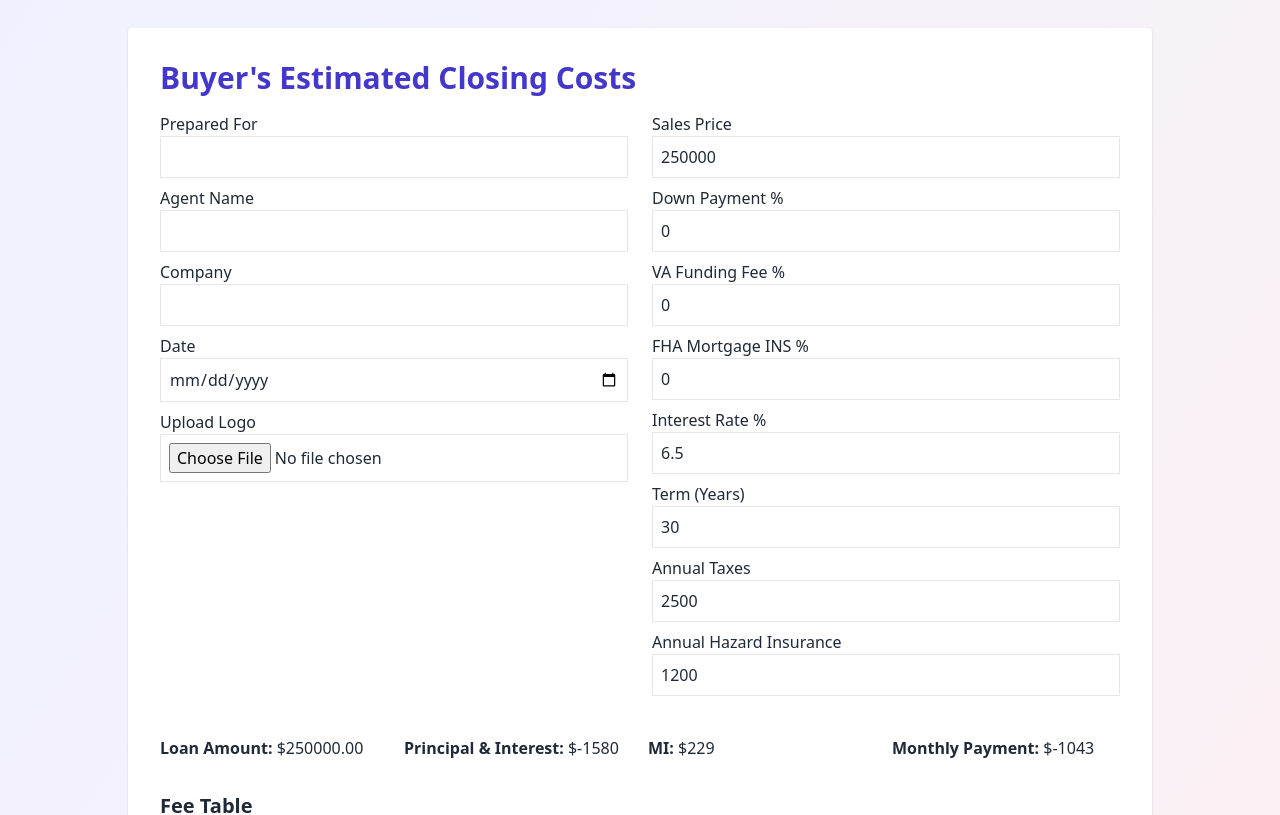
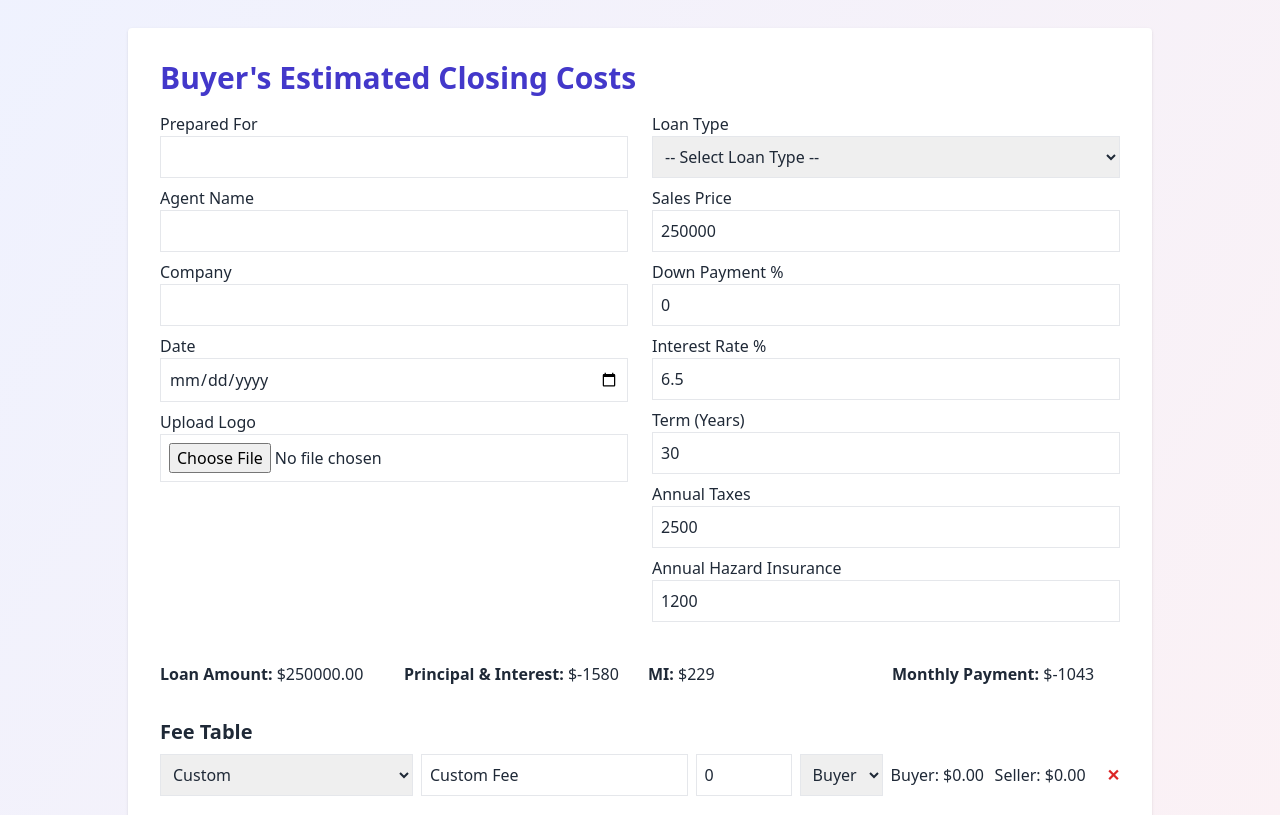
Before and after one commit to VistonPro/VistonPro-site, a React (Vite) app: page /pro-tools in a window 1280 px wide. Shown: the part 260-1075 px from the top of the page. Built offline with nearby package versions, Linux system fonts and the light colour scheme.

Commit message:
Full rebuild: adds Loan Type, dropdown fee types, VLOOKUP, auto logic

```diff
--- a/src/ClosingCostApp.jsx
+++ b/src/ClosingCostApp.jsx
@@ -1,27 +1,42 @@
 import React, { useState } from "react";
 
 export default function ClosingCostApp() {
-  // === Deal & Agent Info ===
+  // === Loan & Deal Info ===
   const [preparedFor, setPreparedFor] = useState("");
   const [agentName, setAgentName] = useState("");
   const [company, setCompany] = useState("");
   const [date, setDate] = useState("");
   const [logo, setLogo] = useState(null);
 
-  // === Loan Inputs ===
+  const [loanType, setLoanType] = useState("");
   const [salesPrice, setSalesPrice] = useState(250000);
   const [downPaymentPercent, setDownPaymentPercent] = useState(0);
-  const [vaFeePercent, setVaFeePercent] = useState(0);
-  const [fhaFeePercent, setFhaFeePercent] = useState(0);
   const [interestRate, setInterestRate] = useState(6.5);
   const [termYears, setTermYears] = useState(30);
   const [annualTaxes, setAnnualTaxes] = useState(2500);
   const [annualInsurance, setAnnualInsurance] = useState(1200);
 
-  // === Loan Math ===
+  const [vaFeePercent, setVaFeePercent] = useState(0);
+  const [fhaFeePercent, setFhaFeePercent] = useState(0);
+
+  // === Title Insurance Chart ===
+  const titleInsuranceChart = [
+    { price: 28000, owner: 250, lender: 175 },
+    { price: 29000, owner: 256, lender: 175 },
+    { price: 30000, owner: 262, lender: 175 },
+    { price: 50000, owner: 382, lender: 189.75 },
+    { price: 100000, owner: 582, lender: 250 },
+    { price: 200000, owner: 882, lender: 339.75 },
+    { price: 300000, owner: 1182, lender: 429.75 },
+    { price: 400000, owner: 1482, lender: 519.75 },
+    { price: 500000, owner: 1782, lender: 609.75 },
+    { price: 1000000, owner: 2907, lender: 947.25 },
+    // Add more rows as needed...
+  ];
+
   const downPayment = salesPrice * (downPaymentPercent / 100);
-  const vaFundingFee = salesPrice * (vaFeePercent / 100);
-  const fhaMortgageIns = salesPrice * (fhaFeePercent / 100);
+  const vaFundingFee = loanType === "VA" ? salesPrice * (vaFeePercent / 100) : 0;
+  const fhaMortgageIns = loanType === "FHA" ? salesPrice * (fhaFeePercent / 100) : 0;
   const loanAmount = salesPrice - downPayment + vaFundingFee + fhaMortgageIns;
 
   const pmt = (rate, nper, pv) => {
@@ -39,19 +54,58 @@ export default function ClosingCostApp() {
   const monthlyTaxes = Math.round(annualTaxes / 12);
   const monthlyPayment = principalAndInterest + mortgageInsurance + monthlyInsurance + monthlyTaxes;
 
-  // === Fee Table (Add/Remove Rows) ===
+  // === Fee Table with dropdown types ===
   const [fees, setFees] = useState([
-    { desc: "Loan Origination Fee", cost: 1000, paidBy: "Buyer" },
+    { type: "Custom", desc: "Custom Fee", cost: 0, paidBy: "Buyer" },
   ]);
+
+  const getTitleInsurance = (price, type) => {
+    let match = titleInsuranceChart[0];
+    for (let i = 1; i < titleInsuranceChart.length; i++) {
+      if (titleInsuranceChart[i].price <= price) {
+        match = titleInsuranceChart[i];
+      } else {
+        break;
+      }
+    }
+    return type === "Owner Title Insurance" ? match.owner : match.lender;
+  };
+
+  const getEscrowFee = (price) => {
+    return price > 27999 ? (price / 1000) * 1.25 + 263 : 263;
+  };
 
   const updateFee = (index, field, value) => {
     const updated = [...fees];
-    updated[index][field] = field === "cost" ? parseFloat(value) || 0 : value;
+    updated[index][field] = value;
+
+    // Auto-calc for type change
+    if (field === "type") {
+      updated[index].desc = value;
+      if (value === "Owner Title Insurance") {
+        updated[index].cost = getTitleInsurance(salesPrice, "Owner Title Insurance");
+      } else if (value === "Lender Title Insurance") {
+        updated[index].cost = getTitleInsurance(salesPrice, "Lender Title Insurance");
+      } else if (value === "Escrow Fees") {
+        updated[index].cost = getEscrowFee(salesPrice);
+      } else if (value === "Loan Origination Fee") {
+        updated[index].cost = loanAmount * 0.01;
+      } else if (value === "Commitment Fee AHFC .25%") {
+        updated[index].cost = loanAmount * 0.0025;
+      } else {
+        updated[index].cost = 0; // Custom
+      }
+    }
+
+    if (field === "cost") {
+      updated[index].cost = parseFloat(value) || 0;
+    }
+
     setFees(updated);
   };
 
   const addFee = () => {
-    setFees([...fees, { desc: "New Fee", cost: 0, paidBy: "Buyer" }]);
+    setFees([...fees, { type: "Custom", desc: "Custom Fee", cost: 0, paidBy: "Buyer" }]);
   };
 
   const removeFee = (index) => {
@@ -70,18 +124,16 @@ export default function ClosingCostApp() {
   const totalBuyerCosts = fees.reduce((sum, fee) => sum + getBuyerSellerAmounts(fee)[0], 0);
   const totalSellerCosts = fees.reduce((sum, fee) => sum + getBuyerSellerAmounts(fee)[1], 0);
 
-  // === Prepaids ===
   const upfrontMI = fhaMortgageIns;
-  const prepaidInterest = (loanAmount * (interestRate / 100) / 365) * 7; // Example: 7 days
+  const prepaidInterest = (loanAmount * (interestRate / 100) / 365) * 7;
   const prepaidTotal = upfrontMI + prepaidInterest;
 
   const totalToClose = downPayment + totalBuyerCosts + prepaidTotal;
 
   return (
-    <div className="max-w-5xl mx-auto p-8 bg-white rounded shadow">
+    <div id="print-area" className="max-w-5xl mx-auto p-8 bg-white rounded shadow">
       <h1 className="text-3xl font-bold mb-4 text-indigo-700">Buyer's Estimated Closing Costs</h1>
 
-      {/* === Agent & Deal Info === */}
       <div className="grid grid-cols-1 md:grid-cols-2 gap-6 mb-8">
         <div>
           <label>Prepared For</label>
@@ -97,14 +149,43 @@ export default function ClosingCostApp() {
         </div>
 
         <div>
+          <label>Loan Type</label>
+          <select value={loanType} onChange={e => setLoanType(e.target.value)} className="w-full border p-2 mb-2">
+            <option value="">-- Select Loan Type --</option>
+            <option value="VA">VA</option>
+            <option value="FHA">FHA</option>
+            <option value="Conventional">Conventional</option>
+            <option value="USDA">USDA</option>
+            <option value="Other">Other</option>
+          </select>
+
+          {loanType === "VA" && (
+            <>
+              <label>VA Funding Fee %</label>
+              <select value={vaFeePercent} onChange={e => setVaFeePercent(parseFloat(e.target.value))} className="w-full border p-2 mb-2">
+                <option value="0">-- Select VA Funding Fee --</option>
+                <option value="2.3">2.3%</option>
+                <option value="3.6">3.6%</option>
+                <option value="1.65">1.65%</option>
+                <option value="1.4">1.4%</option>
+              </select>
+            </>
+          )}
+
+          {loanType === "FHA" && (
+            <>
+              <label>FHA Mortgage INS %</label>
+              <select value={fhaFeePercent} onChange={e => setFhaFeePercent(parseFloat(e.target.value))} className="w-full border p-2 mb-2">
+                <option value="0">None</option>
+                <option value="1.75">1.75%</option>
+              </select>
+            </>
+          )}
+
           <label>Sales Price</label>
           <input type="number" value={salesPrice} onChange={e => setSalesPrice(parseFloat(e.target.value) || 0)} className="w-full border p-2 mb-2" />
           <label>Down Payment %</label>
           <input type="number" value={downPaymentPercent} onChange={e => setDownPaymentPercent(parseFloat(e.target.value) || 0)} className="w-full border p-2 mb-2" />
-          <label>VA Funding Fee %</label>
-          <input type="number" value={vaFeePercent} onChange={e => setVaFeePercent(parseFloat(e.target.value) || 0)} className="w-full border p-2 mb-2" />
-          <label>FHA Mortgage INS %</label>
-          <input type="number" value={fhaFeePercent} onChange={e => setFhaFeePercent(parseFloat(e.target.value) || 0)} className="w-full border p-2 mb-2" />
           <label>Interest Rate %</label>
           <input type="number" value={interestRate} onChange={e => setInterestRate(parseFloat(e.target.value) || 0)} className="w-full border p-2 mb-2" />
           <label>Term (Years)</label>
@@ -116,7 +197,6 @@ export default function ClosingCostApp() {
         </div>
       </div>
 
-      {/* === Loan Summary === */}
       <div className="grid grid-cols-2 md:grid-cols-4 gap-4 mb-6">
         <div><strong>Loan Amount:</strong> ${loanAmount.toFixed(2)}</div>
         <div><strong>Principal & Interest:</strong> ${principalAndInterest}</div>
@@ -124,10 +204,21 @@ export default function ClosingCostApp() {
         <div><strong>Monthly Payment:</strong> ${monthlyPayment}</div>
       </div>
 
-      {/* === Fee Table === */}
       <h2 className="text-xl font-bold mb-2 mt-8">Fee Table</h2>
       {fees.map((fee, idx) => (
         <div key={idx} className="flex gap-2 mb-2 items-center">
+          <select
+            value={fee.type}
+            onChange={e => updateFee(idx, "type", e.target.value)}
+            className="border p-2"
+          >
+            <option value="Custom">Custom</option>
+            <option value="Owner Title Insurance">Owner Title Insurance</option>
+            <option value="Lender Title Insurance">Lender Title Insurance</option>
+            <option value="Escrow Fees">Escrow Fees</option>
+            <option value="Loan Origination Fee">Loan Origination Fee</option>
+            <option value="Commitment Fee AHFC .25%">Commitment Fee AHFC .25%</option>
+          </select>
           <input value={fee.desc} onChange={e => updateFee(idx, "desc", e.target.value)} className="flex-1 border p-2" />
           <input type="number" value={fee.cost} onChange={e => updateFee(idx, "cost", e.target.value)} className="w-24 border p-2" />
           <select value={fee.paidBy} onChange={e => updateFee(idx, "paidBy", e.target.value)} className="border p-2">
@@ -147,7 +238,6 @@ export default function ClosingCostApp() {
         + Add Fee
       </button>
 
-      {/* === Prepaids === */}
       <div className="my-6">
         <h2 className="text-xl font-bold mb-2">Prepaids</h2>
         <div>Upfront MI: ${upfrontMI.toFixed(2)}</div>
@@ -155,7 +245,6 @@ export default function ClosingCostApp() {
         <div>Prepaid Total: ${prepaidTotal.toFixed(2)}</div>
       </div>
 
-      {/* === Totals === */}
       <div className="p-4 bg-indigo-50 rounded">
         <h2 className="text-xl font-bold mb-2">Summary</h2>
         <div>Buyer Closing Costs: ${totalBuyerCosts.toFixed(2)}</div>
@@ -164,6 +253,13 @@ export default function ClosingCostApp() {
         <div>Down Payment: ${downPayment.toFixed(2)}</div>
         <div className="text-lg font-bold mt-2">Total to Close: ${totalToClose.toFixed(2)}</div>
       </div>
+
+      <button
+        onClick={() => window.print()}
+        className="bg-rose-600 text-white px-6 py-3 rounded mt-6 hover:bg-rose-700 print:hidden"
+      >
+        Print or Save as PDF
+      </button>
     </div>
   );
 }
```
